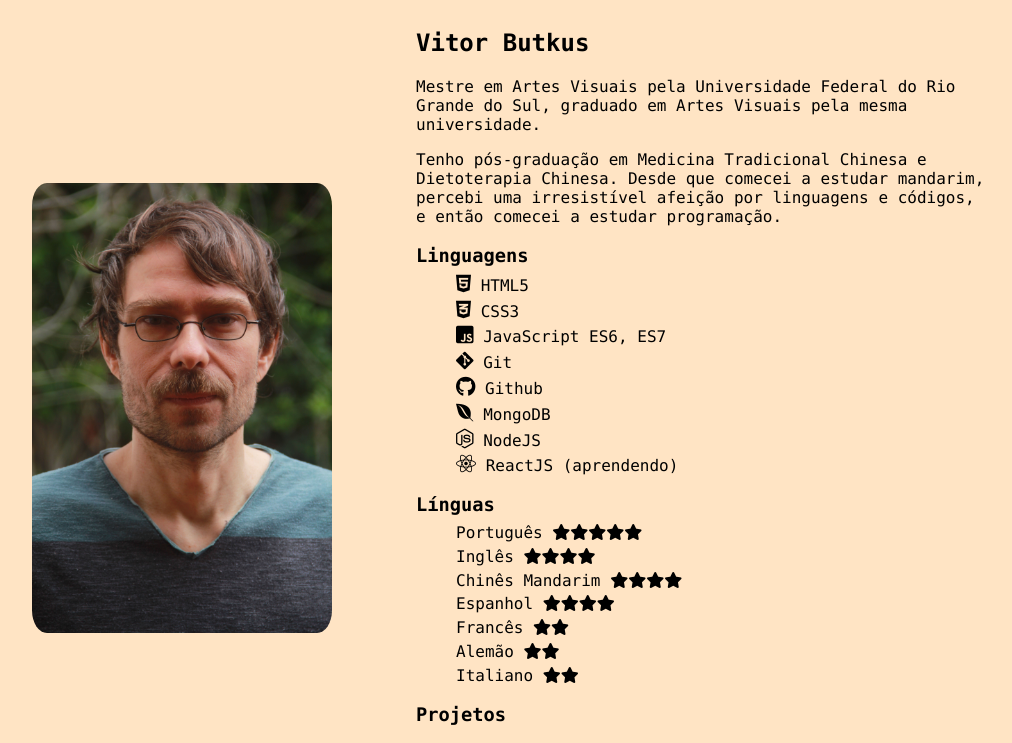
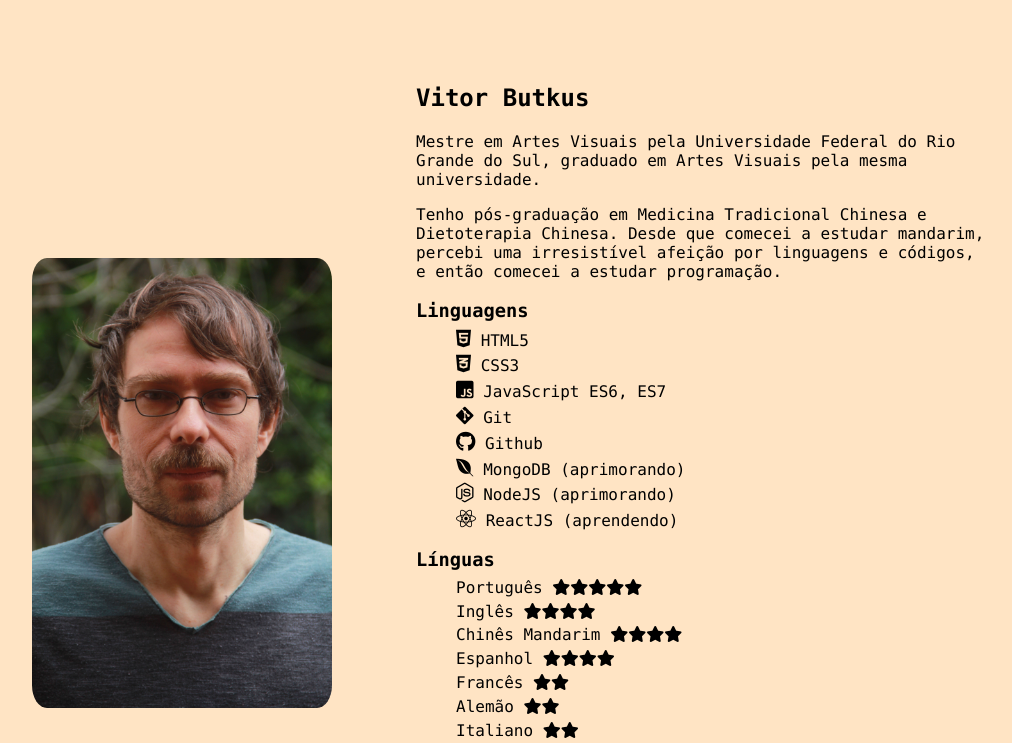
Before and after one commit to vitorjaguat/vitor, a plain HTML site: page index.html in a window 1280 px wide. Shown: the top 743 px of the page, without its empty margins (128-1140 px from the left). Drawn offline with Linux system fonts and the light colour scheme; a web font is replaced by a local one.

Commit message:
adjust padding

```diff
--- a/index.html
+++ b/index.html
@@ -43,8 +43,12 @@
             </li>
             <li><i class="fa-brands fa-git-alt maior"></i> Git</li>
             <li><i class="fa-brands fa-github maior"></i> Github</li>
-            <li><i class="fa-brands fa-envira maior"></i> MongoDB</li>
-            <li><i class="fa-brands fa-node-js maior"></i> NodeJS</li>
+            <li>
+              <i class="fa-brands fa-envira maior"></i> MongoDB (aprimorando)
+            </li>
+            <li>
+              <i class="fa-brands fa-node-js maior"></i> NodeJS (aprimorando)
+            </li>
             <li>
               <i class="fa-brands fa-react maior"></i> ReactJS (aprendendo)
             </li>
--- a/style.css
+++ b/style.css
@@ -5,12 +5,13 @@
 }
 
 body {
+  background-color: bisque;
   font-family: 'Menlo', sans-serif;
   display: flex;
   flex-direction: column;
   align-items: center;
   justify-content: center;
-  height: 100vh;
+  min-height: 100vh;
   margin: 0;
 }
 
@@ -20,9 +21,7 @@ body {
   display: flex;
   justify-content: center;
   align-items: center;
-  background-color: bisque;
   padding: 5%;
-  margin-top: 20px;
 }
 
 .img {
@@ -36,7 +35,6 @@ body {
 }
 
 .bio {
-  margin-top: 40px;
   width: 50%;
 }
 
```
